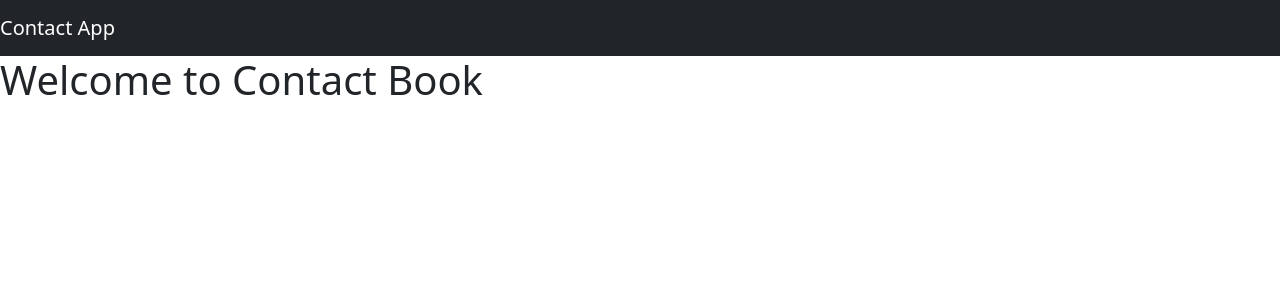
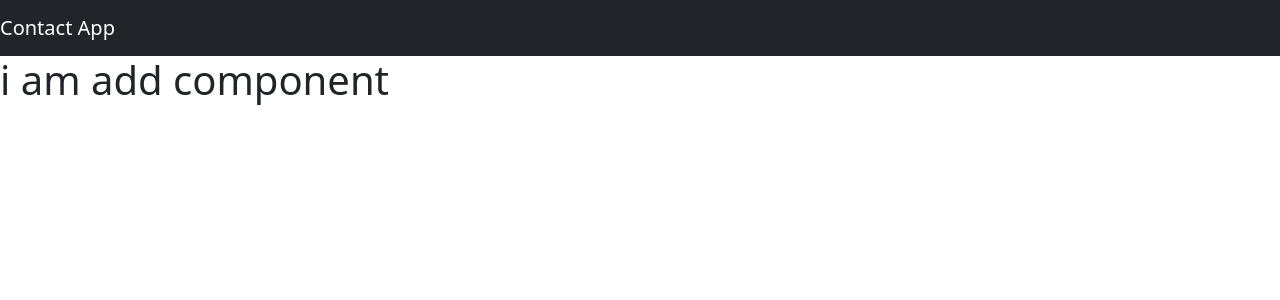
Before and after one commit to 9IcTpy6/ContactApp, a React (Create React App) app in the folder project/: page /add in a window 1280 px wide. Shown: the top 300 px of the page. Built offline with nearby package versions, Linux system fonts and the light colour scheme.

Commit message:
Switch
Switch

```diff
--- a/project/package.json
+++ b/project/package.json
@@ -10,7 +10,7 @@
     "react": "^17.0.2",
     "react-dom": "^17.0.2",
     "react-redux": "^7.2.6",
-    "react-router-dom": "^6.2.1",
+    "react-router-dom": "^5.3.0",
     "react-scripts": "5.0.0",
     "react-toastify": "^8.1.0",
     "redux": "^4.1.2",
--- a/project/src/App.js
+++ b/project/src/App.js
@@ -1,5 +1,7 @@
 import React from 'react';
+import { Route, Switch } from "react-router-dom";
 import { ToastContainer } from 'react-toastify';
+
 import './App.css';
 import Navbar from './components/Navbar';
 
@@ -7,8 +9,13 @@ const App = () => {
   return (
     <div className="App">
       <ToastContainer />
-        <Navbar />
-      <h1>Welcome to Contact Book</h1>
+      <Navbar />
+      <Switch>
+          <Route exact path ="/"><h1>Welcome to Contact Book</h1></Route>
+          <Route path ="/add"><h1>i am add component</h1></Route>
+          <Route  path ="/edit/:id"><h1>i am edit component</h1> </Route>
+      </Switch>
+
     </div>
   );
 }
```
Also changed, not shown: 1 other file (tests, documents, lock files or other folders).
